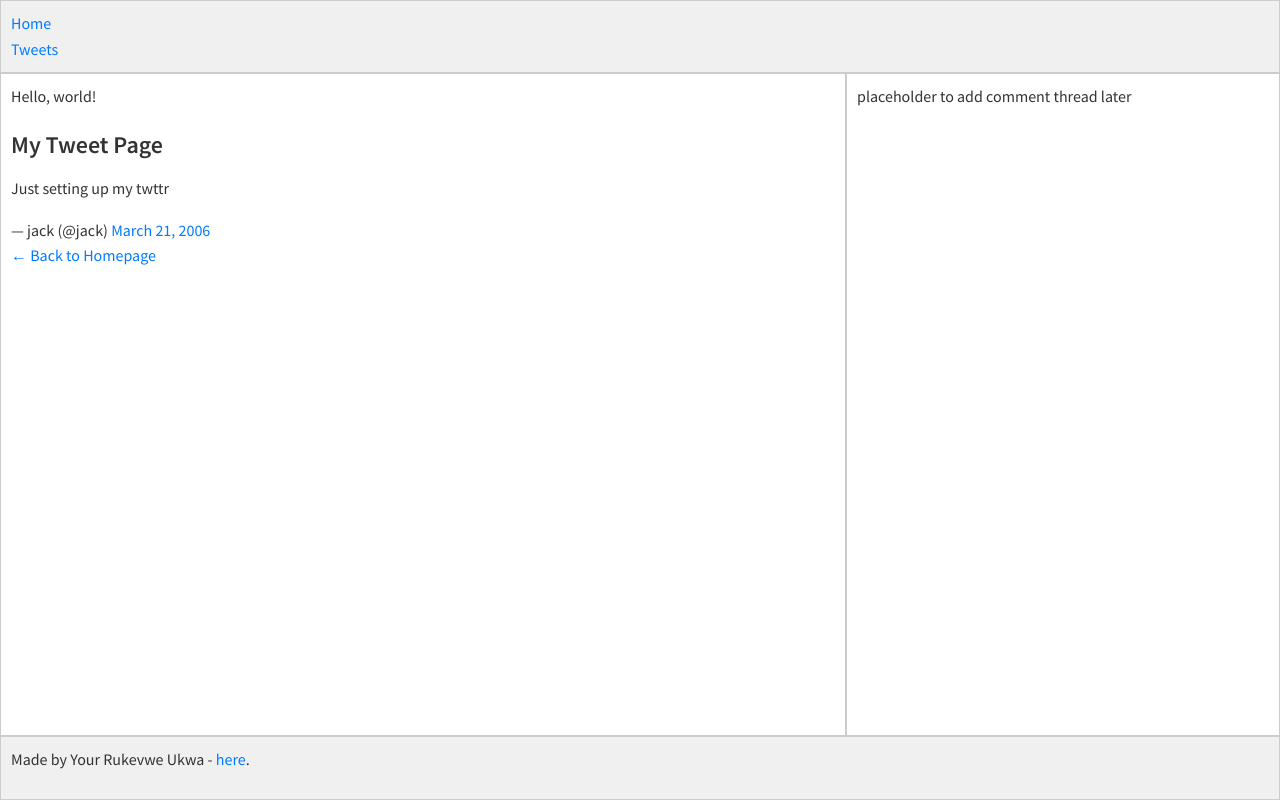
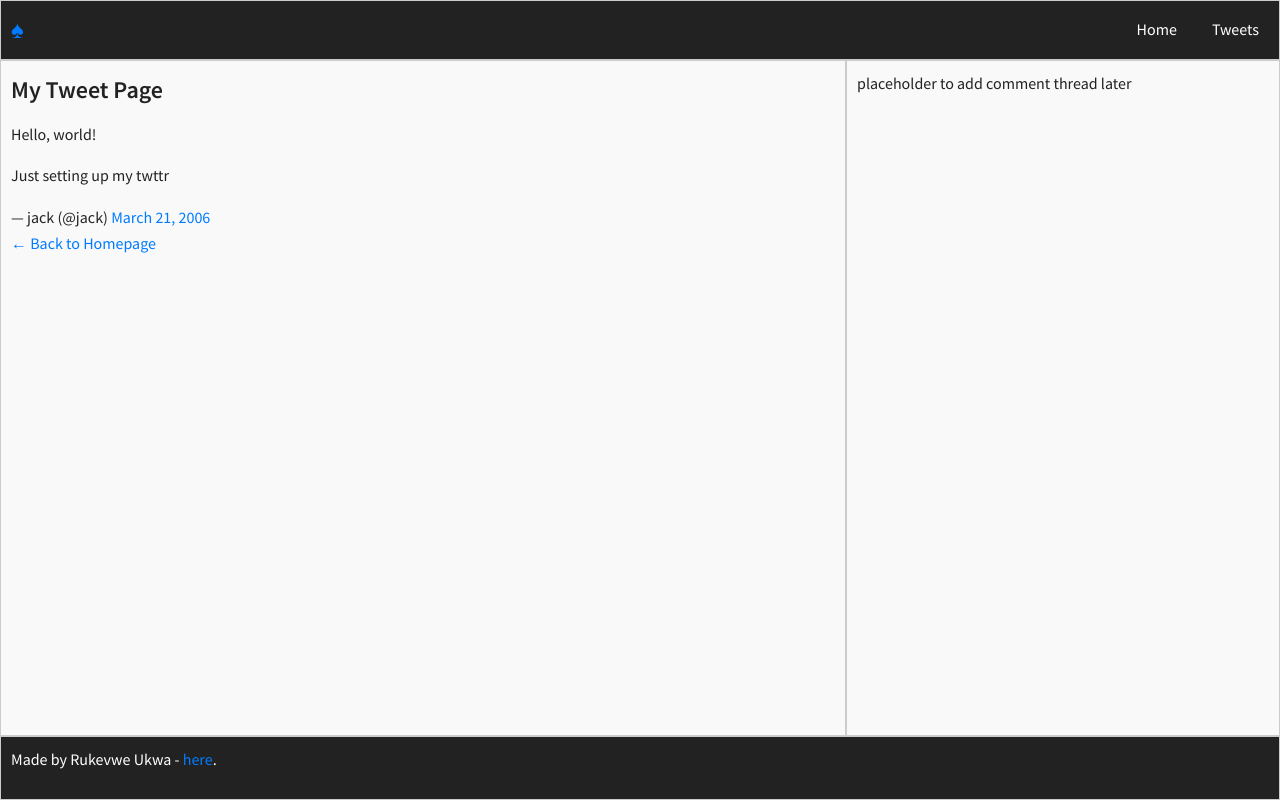
Before and after one commit to Ruks5/alx_html_css, a plain HTML site: page css_basic/tweets.html in a window 1280 px wide. Drawn offline with Linux system fonts and the light colour scheme.

Commit message:
Update index.html, styles.css, tweets.html and remove .gitignore

```diff
--- a/css_basic/styles.css
+++ b/css_basic/styles.css
@@ -3,6 +3,9 @@
   flex-direction: column;
   height: 100vh;
   margin: 0;
+  background-color: #f9f9f9;
+  color: #222;
+  font-family: 'Source Sans Pro', Arial, sans-serif;
 }
 
 main {
@@ -29,7 +32,36 @@
 
 header, footer {
   padding: 10px;
-  background-color: #f0f0f0;
+  background-color: #222;
+  color: #fff;
   border: 1px solid #ccc;
   width: 100%;
 }
+
+/* Nav styling */
+nav ul {
+  list-style: none;
+  display: flex;
+  align-items: center;
+  gap: 15px;
+  padding-left: 0;
+}
+
+nav ul li a {
+  color: #fff;
+  text-decoration: none;
+  padding: 5px 10px;
+}
+
+nav ul li a:hover {
+  background-color: #007BFF;
+  border-radius: 4px;
+}
+
+/* Logo style */
+.logo {
+  font-size: 24px;
+  font-weight: bold;
+  margin-right: auto;
+  color: #007BFF;
+}
--- a/css_basic/tweets.html
+++ b/css_basic/tweets.html
@@ -7,11 +7,12 @@
   <link href="base.css" rel="stylesheet">
   <link href="styles.css" rel="stylesheet">
 </head>
-<body>
+<body class="works_on_smartphone">
 
   <header>
     <nav>
       <ul>
+        <li class="logo">♠</li> <!-- Unicode logo added -->
         <li><a href="index.html">Home</a></li>
         <li><a href="tweets.html">Tweets</a></li>
       </ul>
@@ -20,8 +21,8 @@
 
   <main>
     <article>
+      <h1>My Tweet Page</h1>
       <p>Hello, world!</p>
-      <h1>My Tweet Page</h1>
 
       <!-- Embedded Tweet -->
       <blockquote class="twitter-tweet">
@@ -40,7 +41,7 @@
   </main>
 
   <footer>
-    <p>Made by Your Rukevwe Ukwa - <a href="https://github.com/Ruks5/Ruks5" target="_blank">here</a>.</p>
+    <p>Made by Rukevwe Ukwa - <a href="https://github.com/Ruks5/Ruks5" target="_blank">here</a>.</p>
   </footer>
 
 </body>
```
Also changed, not shown: css_basic/index.html (+1 -0 lines), 1 other file.
